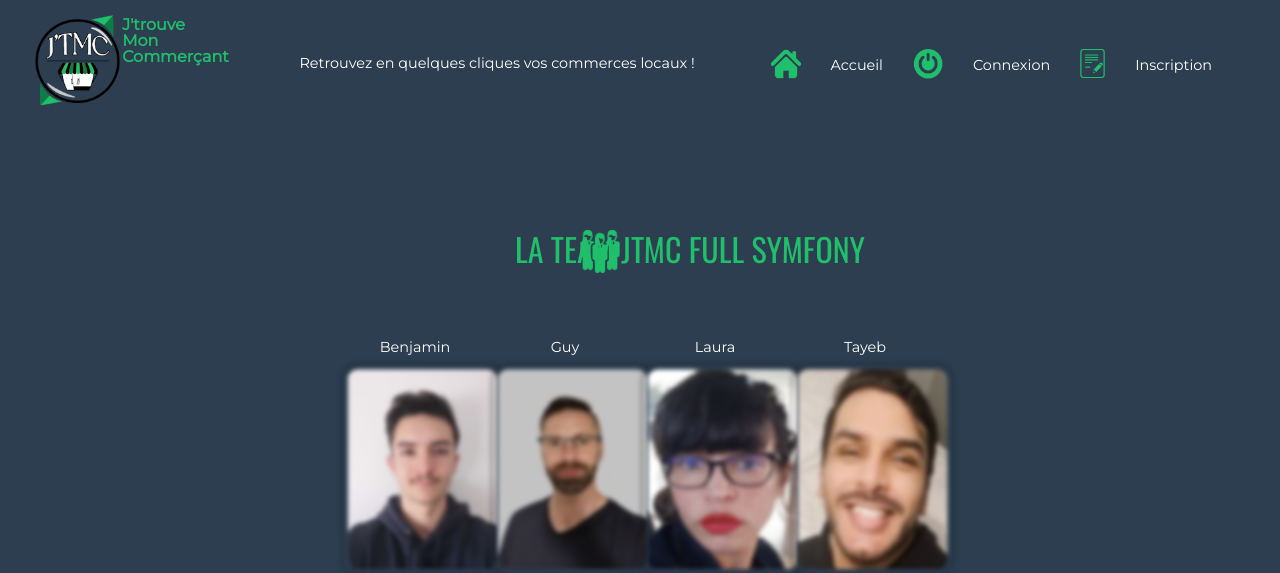
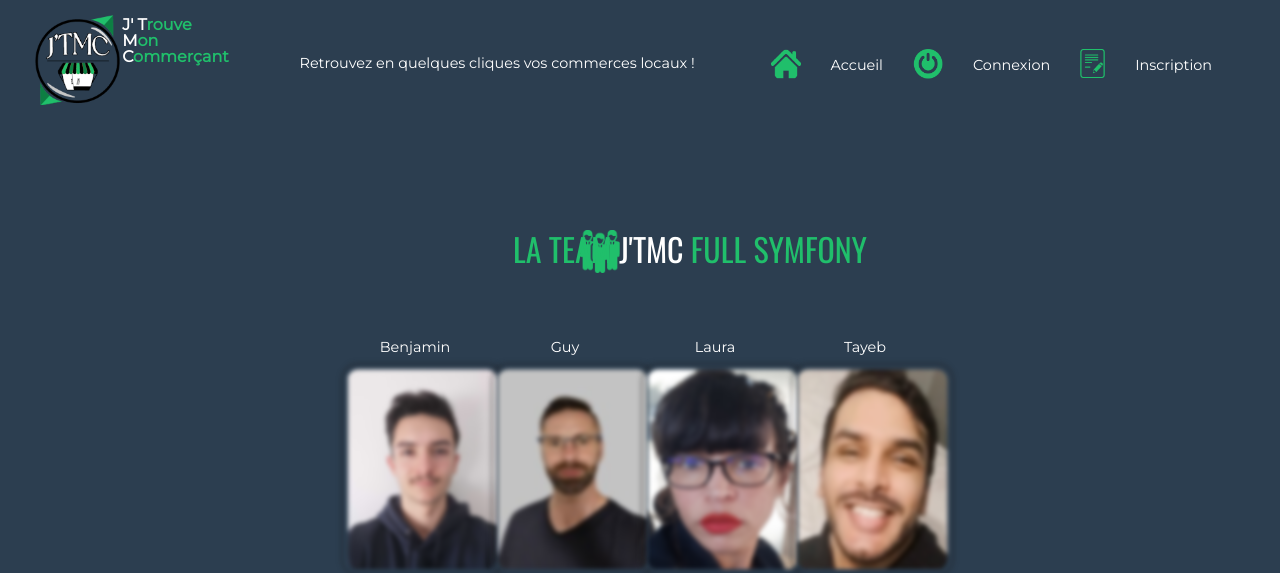
Before and after one commit to laurasullyalexandrine/JTMC, a Symfony app: template templates/main/team_jtmc.html.twig in a window 1280 px wide; the page is wider, and only the part inside the window is pictured. Shown: the top 573 px of that part. Run offline with Twig, Linux system fonts and the light colour scheme; the template is opened without the code that fills it, so the values that code supplies are empty; some libraries are stand-ins or nearby versions.

Commit message:
css modification on the site name

```diff
--- a/public/css/style.css
+++ b/public/css/style.css
@@ -853,6 +853,10 @@
 
 /* --------------- team jtmc ---------------*/
 
+h1 strong {
+    color: #fff;
+}
+
 .icon-picture-admin {
     position: relative;
     left: 580px;
--- a/templates/base.html.twig
+++ b/templates/base.html.twig
@@ -31,7 +31,7 @@
         <img class="logo-mobile" src="/images/logo_jtmc_small_v2.png" width="80px" alt="logo_jtmc">
       </a>
       <a class="title-link" href="{{ path('home') }}">
-        <h1 class="title">j'trouve mon commerçant</h1>
+        <h1 class="title"> <strong>J' T</strong>rouve <strong>m</strong>on <strong>c</strong>ommerçant</h1>
       </a>
     </div>
 
--- a/templates/main/team_jtmc.html.twig
+++ b/templates/main/team_jtmc.html.twig
@@ -6,7 +6,7 @@
 
 
     <img class="icon-picture-admin" src="/images/admin.png" width="40px " alt="icon-admin">
-    <h1 class="title-team">la team JTMC full symfony</h1>
+    <h1 class="title-team">la team <strong>J'TMC</strong>  full symfony</h1>
 
     <div class="hover01 team">
         <div class="actors-team">
```
